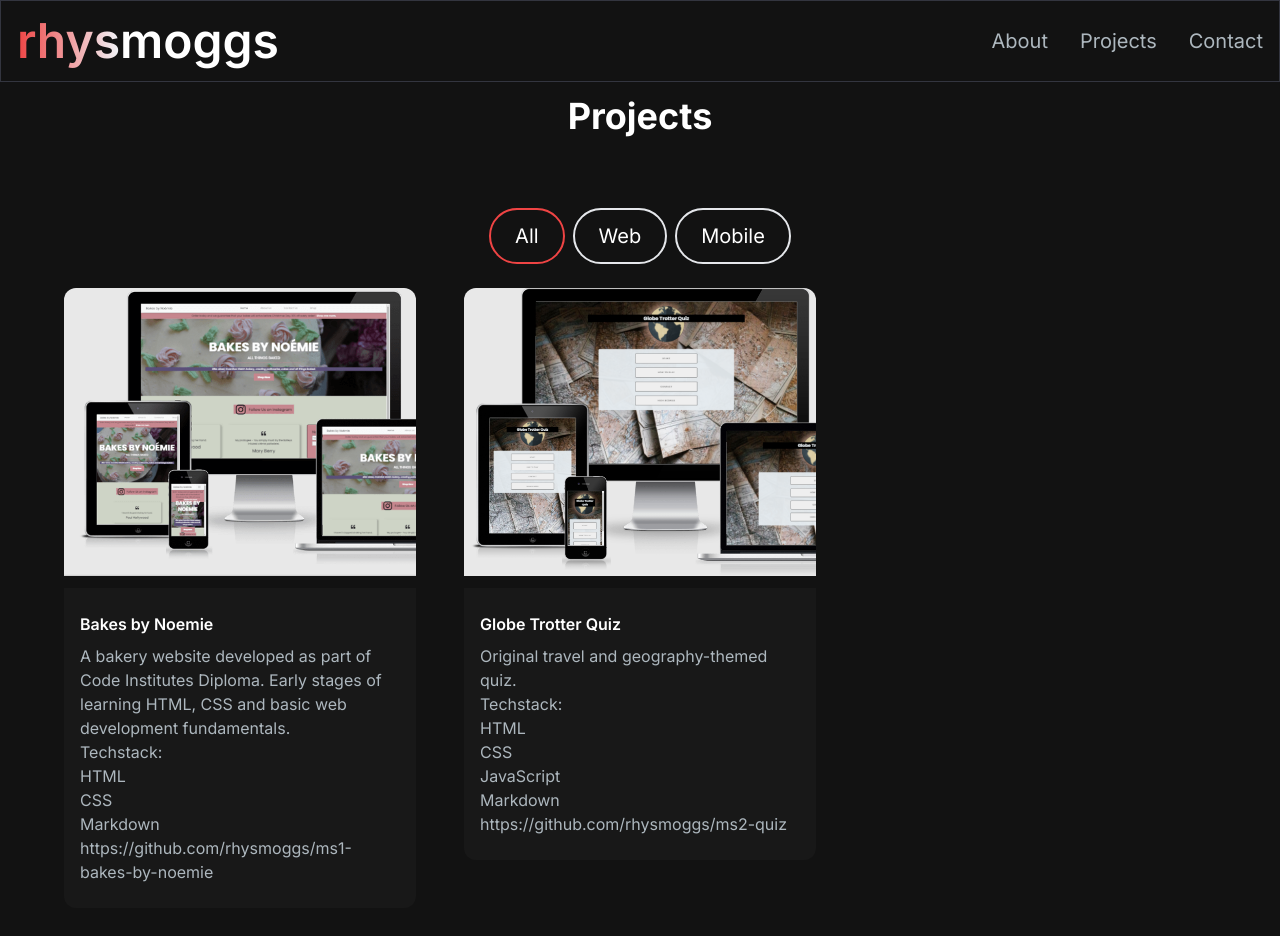
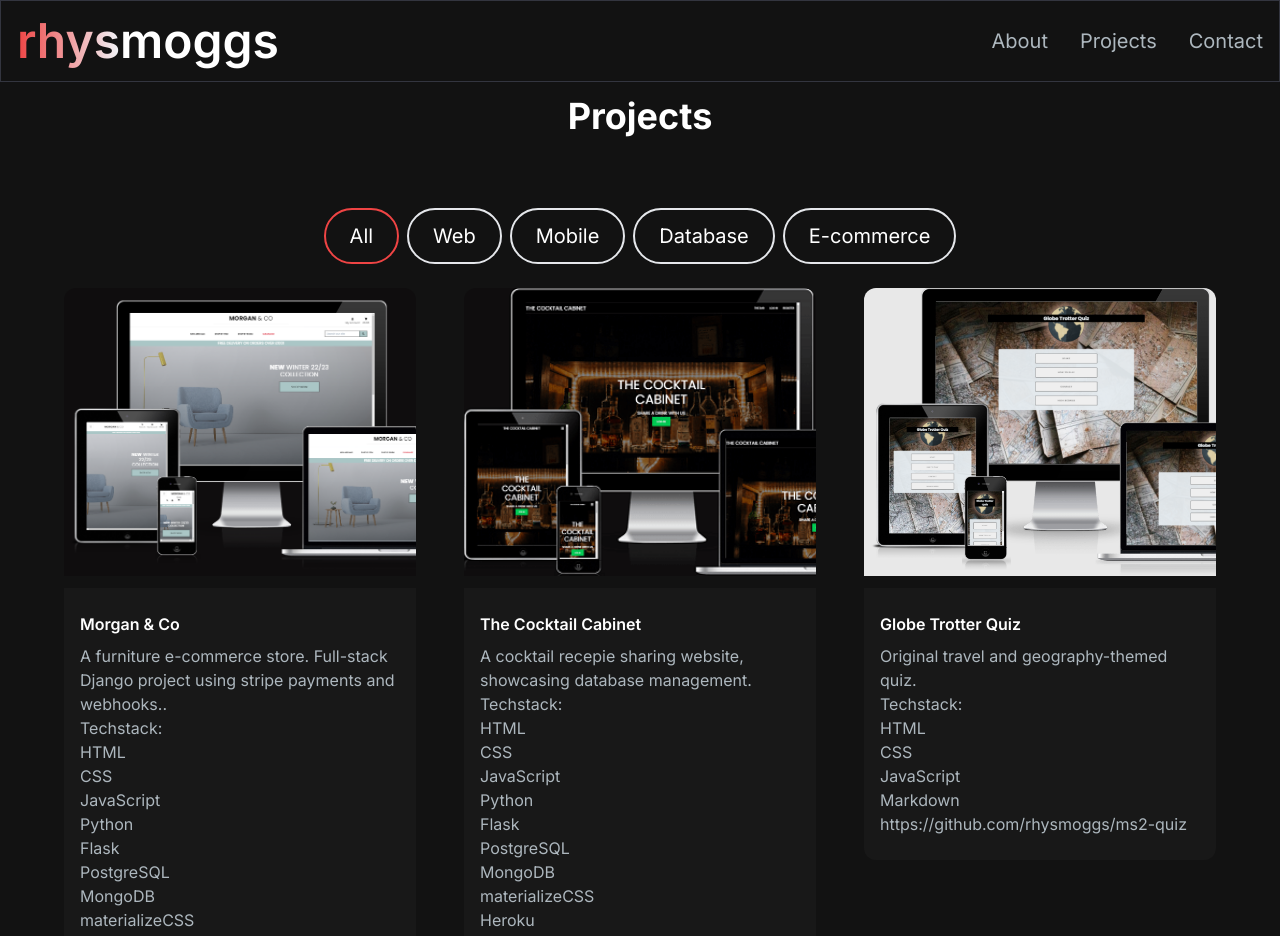
Before and after one commit to rhysmoggs/portfolio2024, a Next.js app: page /projects in a window 1280 px wide. Shown: the top 936 px of the page. Built offline with nearby package versions, Linux system fonts and the light colour scheme.

Commit message:
add more github repos to projects page

```diff
--- a/app/projects/page.js
+++ b/app/projects/page.js
@@ -9,21 +9,73 @@ import { motion, useInView } from 'framer-motion'
 const projectsData = [
   {
     id: 1,
+    title: 'Morgan & Co',
+    description:
+      'A furniture e-commerce store. Full-stack Django project using stripe payments and webhooks..',
+    techstack: [
+      'HTML',
+      'CSS',
+      'JavaScript',
+      'Python',
+      'Flask',
+      'PostgreSQL',
+      'MongoDB',
+      'materializeCSS',
+      'Heroku',
+      'Markdown',
+    ],
+    image: '/images/projects/ms4.png',
+    github: 'https://github.com/rhysmoggs/ms4-morgan-and-co',
+    tag: ['All', 'Web', 'Database', 'E-commerce'],
+  },
+  {
+    id: 2,
+    title: 'The Cocktail Cabinet',
+    description:
+      'A cocktail recepie sharing website, showcasing database management.',
+    techstack: [
+      'HTML',
+      'CSS',
+      'JavaScript',
+      'Python',
+      'Flask',
+      'PostgreSQL',
+      'MongoDB',
+      'materializeCSS',
+      'Heroku',
+      'Markdown',
+    ],
+    image: '/images/projects/ms3.png',
+    github: 'https://github.com/rhysmoggs/ms3-final-cocktails',
+    tag: ['All', 'Web', 'Database'],
+  },
+  {
+    id: 3,
+    title: 'Globe Trotter Quiz',
+    description: 'Original travel and geography-themed quiz.',
+    techstack: ['HTML', 'CSS', 'JavaScript', 'Markdown'],
+    image: '/images/projects/ms2.png',
+    github: 'https://github.com/rhysmoggs/ms2-quiz',
+    tag: ['All', 'Web'],
+  },
+  {
+    id: 4,
+    title: 'WIP: Globe Trotter Quiz v2.0',
+    description:
+      'WIP: Redevelopment of original quiz idea to advance NextJS skills.',
+    image: '/images/projects/ms2.png',
+    github: 'https://github.com/rhysmoggs/nextjs13-quiz',
+    techstack: ['HTML', 'CSS', 'JavaScript', 'Next.js'],
+    tag: ['All', 'Web', 'Database'],
+  },
+  {
+    id: 5,
     title: 'Bakes by Noemie',
     description:
       'A bakery website developed as part of Code Institutes Diploma. Early stages of learning HTML, CSS and basic web development fundamentals.',
     image: '/images/projects/ms1.png',
     github: 'https://github.com/rhysmoggs/ms1-bakes-by-noemie',
     techstack: ['HTML', 'CSS', 'Markdown'],
-    tag: ['All', 'Web'],
-  },
-  {
-    id: 2,
-    title: 'Globe Trotter Quiz',
-    description: 'Original travel and geography-themed quiz.',
-    techstack: ['HTML', 'CSS', 'JavaScript', 'Markdown'],
-    image: '/images/projects/ms2.png',
-    github: 'https://github.com/rhysmoggs/ms2-quiz',
     tag: ['All', 'Web'],
   },
 ]
@@ -71,6 +123,16 @@ export default function Projects() {
                 name={'Mobile'}
                 isSelected={tag === 'Mobile'}
               />
+              <ProjectTag
+                onClick={handleTagChange}
+                name={'Database'}
+                isSelected={tag === 'Database'}
+              />
+              <ProjectTag
+                onClick={handleTagChange}
+                name={'E-commerce'}
+                isSelected={tag === 'E-commerce'}
+              />
             </div>
           </div>
           <ul ref={ref} className='grid md:grid-cols-3 gap-8 md:gap-12'>
```
